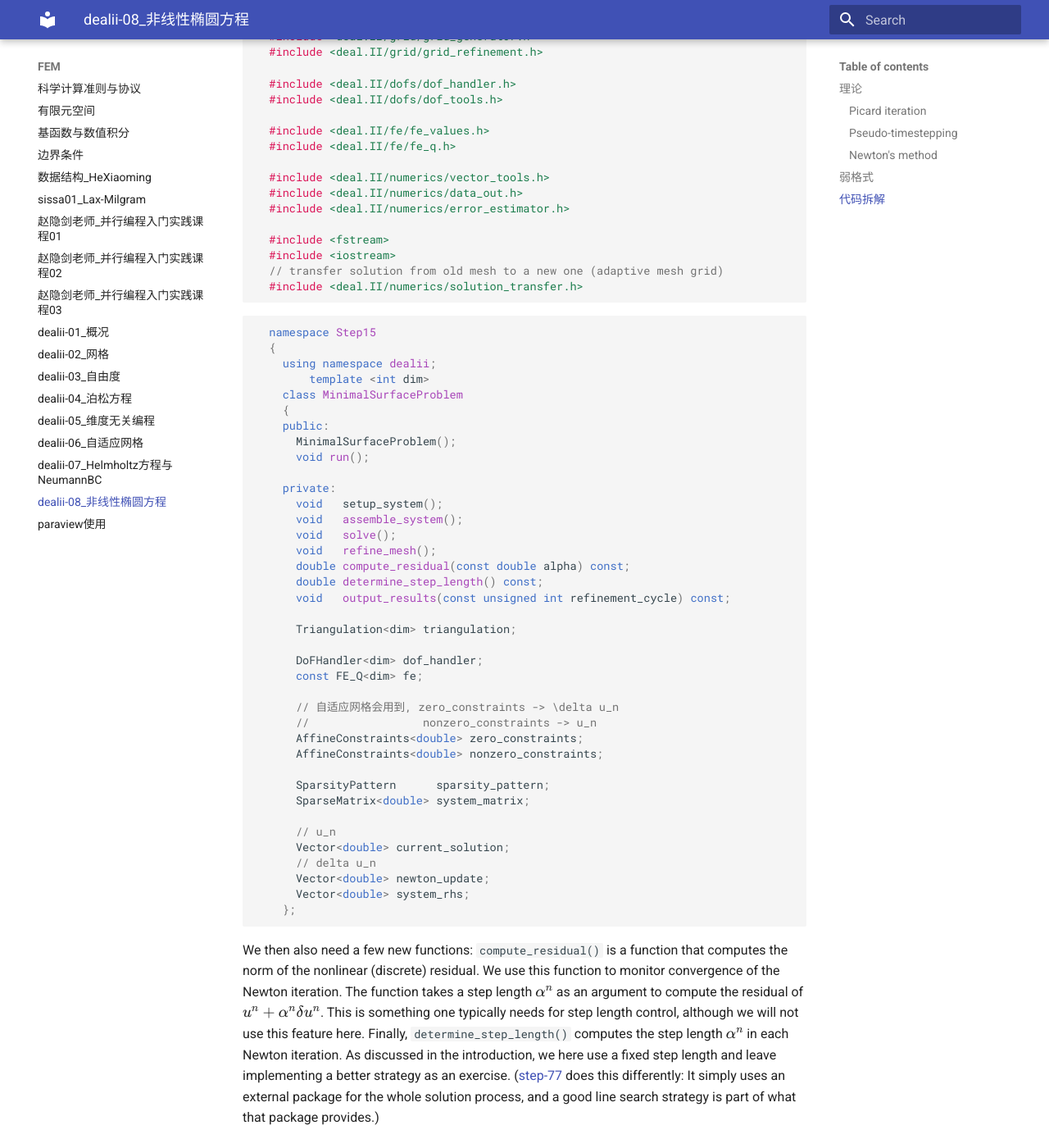
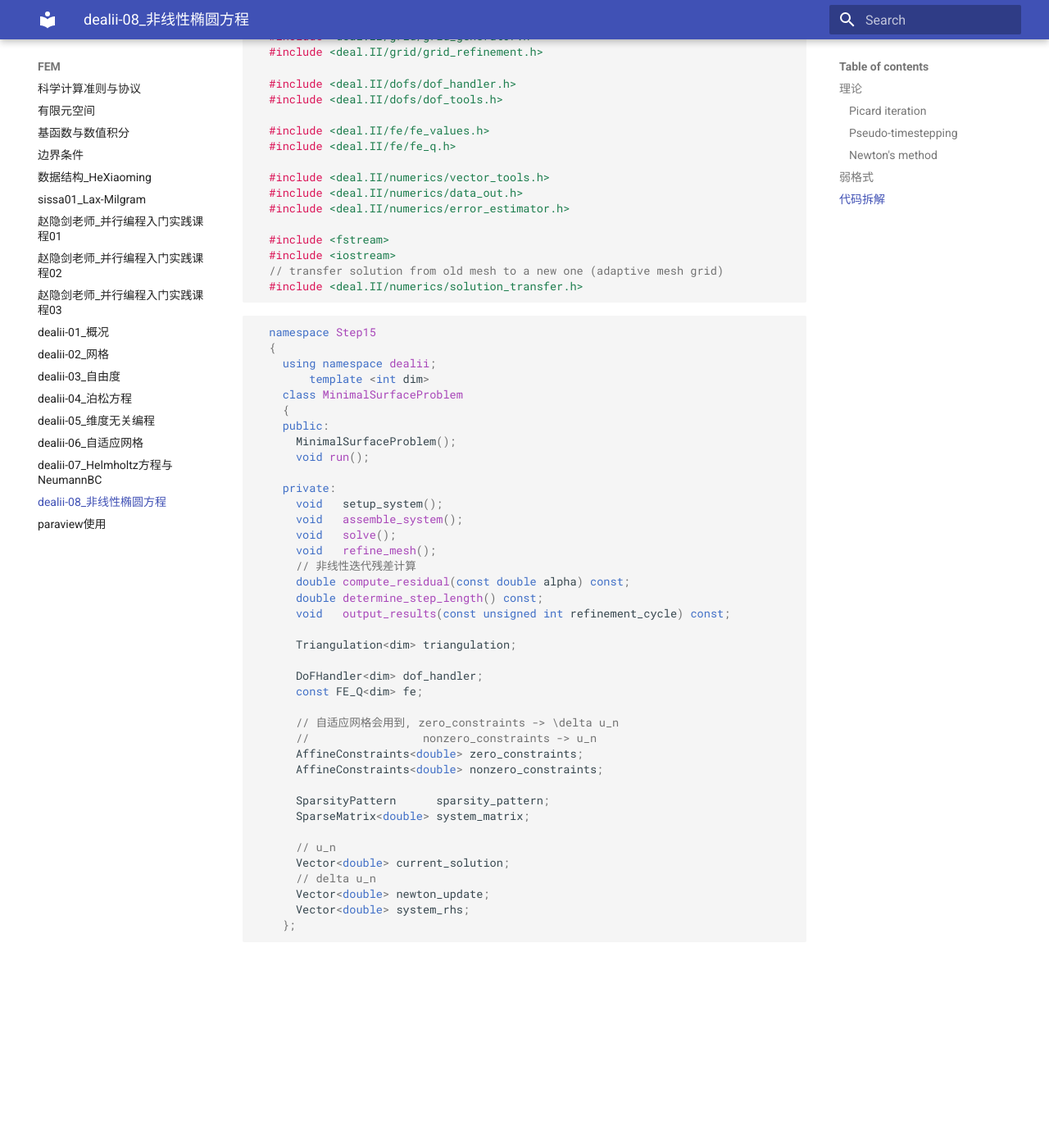
Before and after one commit to ymma98/technotes, an MkDocs documentation site: the page built from docs/FEM/dealii-08_非线性椭圆方程.md, in a window 1280 px wide and 1400 px high, scrolled down 6923 px. Shown: the whole window at 82% size. Built offline with MkDocs 1.6.1 and Material for MkDocs 9.7.7, drawn with Linux system fonts in a browser that asks for light colours; after the commit the page ends 8096 px from its top, so only the background shows below that; some of the changed text lies outside the part shown.

Commit message:
docs/FEM/dealii-08_非线性椭圆方程.md updated from https://stackedit.cn/

````diff
--- a/docs/FEM/dealii-08_非线性椭圆方程.md
+++ b/docs/FEM/dealii-08_非线性椭圆方程.md
@@ -192,7 +192,7 @@ $$
 
 求解流程:
 
-1. Start with the function $u^0 \equiv 0$ and modify it in such a way that the values of $u^0$ along the boundary equal the correct boundary values $g$ (this happens in the call to `AffineConstraints::distribute()`). Set $n = 0$.
+1. initial guess $u^0 \equiv 0$, 并且 $u^0$ and modify it in such a way that the values of $u^0$ along the boundary equal the correct boundary values $g$ (this happens in the call to `AffineConstraints::distribute()`). Set $n = 0$.
 
 2. Compute the Newton update by solving the system
 $$
@@ -270,6 +270,7 @@ where the surface attains the values $u(x, y) \Big|_{\partial \Omega} = g(x, y)
       void   assemble_system();
       void   solve();
       void   refine_mesh();
+      // 非线性迭代残差计算
       double compute_residual(const double alpha) const;
       double determine_step_length() const;
       void   output_results(const unsigned int refinement_cycle) const;
@@ -296,9 +297,8 @@ where the surface attains the values $u(x, y) \Big|_{\partial \Omega} = g(x, y)
 ```
 
 
-We then also need a few new functions: `compute_residual()` is a function that computes the norm of the nonlinear (discrete) residual. We use this function to monitor convergence of the Newton iteration. The function takes a step length $\alpha^n$ as an argument to compute the residual of $u^n + \alpha^n \delta u^n$. This is something one typically needs for step length control, although we will not use this feature here. Finally, `determine_step_length()` computes the step length $ \alpha^n $ in each Newton iteration. As discussed in the introduction, we here use a fixed step length and leave implementing a better strategy as an exercise. ([step-77](link) does this differently: It simply uses an external package for the whole solution process, and a good line search strategy is part of what that package provides.)
 
 
 <!--stackedit_data:
-eyJoaXN0b3J5IjpbLTI3NDc3NDIzNCwxOTQ1NDQ0MjgxXX0=
+eyJoaXN0b3J5IjpbLTUxNjAyNjMzMSwxOTQ1NDQ0MjgxXX0=
 -->
````
